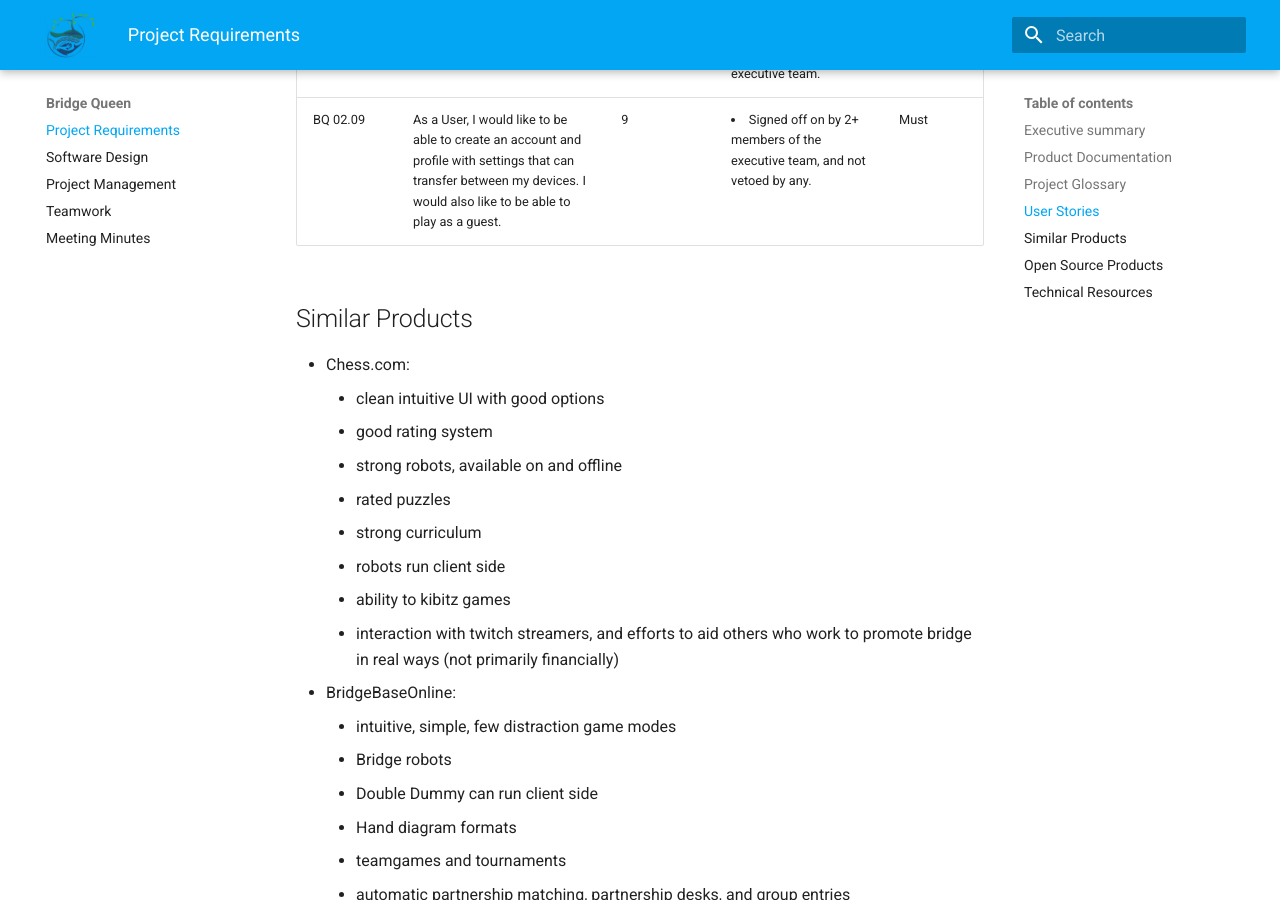
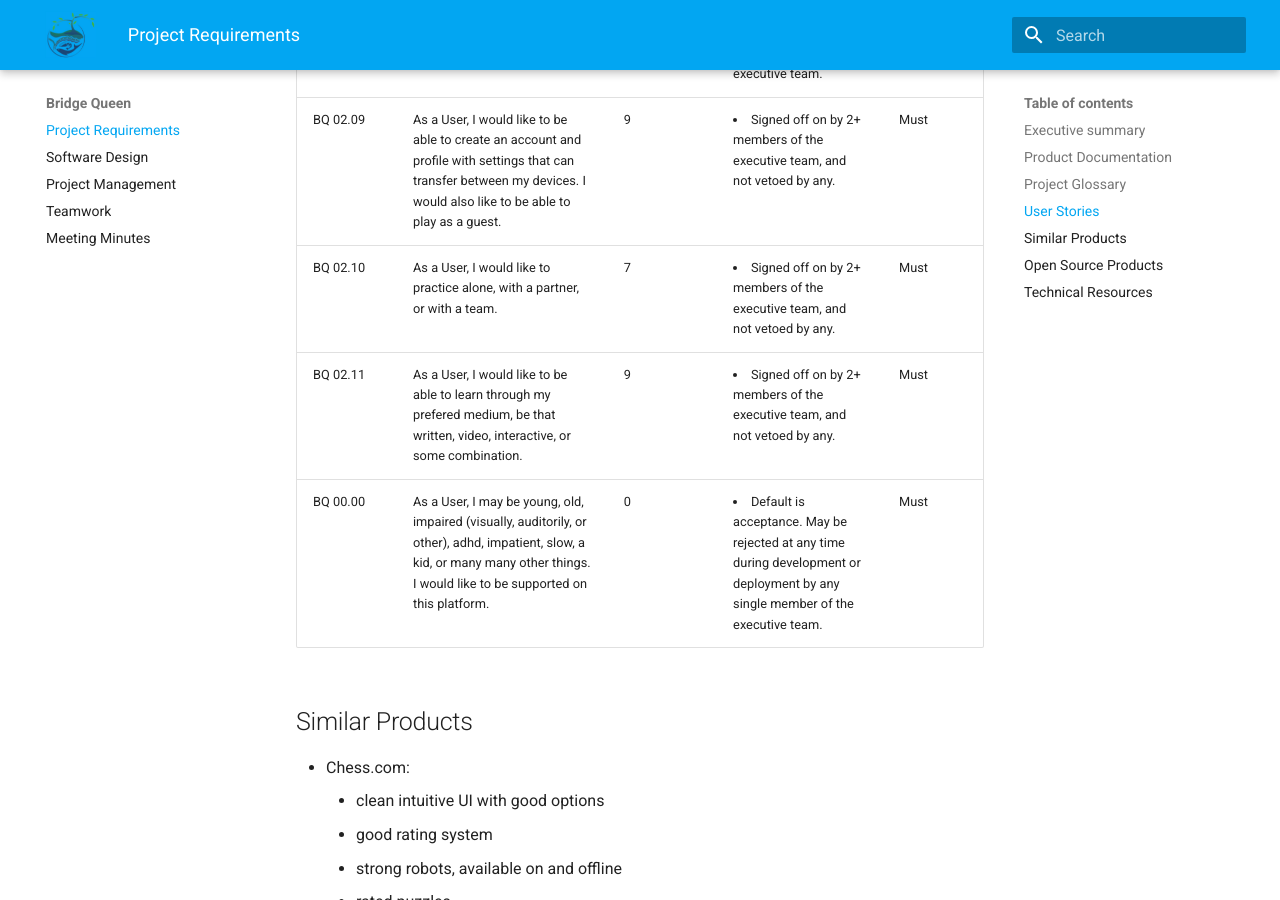
Before and after one commit to BridgeQueen/Bridge, an MkDocs documentation site: the page built from docs/index.md, in a window 1280 px wide and 900 px high, scrolled down 2289 px. Built offline with MkDocs 1.6.1 and Material for MkDocs 9.7.7, drawn with Linux system fonts in a browser that asks for light colours.

Commit message:
pushing 1-2 new user stories

```diff
--- a/docs/index.md
+++ b/docs/index.md
@@ -35,6 +35,9 @@ BridgeQueen will provide a platform for social and competitive bridge in all it'
 | BQ 02.07    | As a User, I want to be able to review my history, and learn from old games played both by myself and by others.  I also would like teaching tools to aid with mentorship | 5           | <li> Signed off on by 3+ members of the executive team, and not vetoed by any. </li>                                                                                                                               | Must                      |
 | BQ 02.08    | As a User, I must be able to open the website or app, and begin playing with no delays within seconds of opening the app.  If this is not possible, I may get distracted. | 5           | <li> Default is acceptance.  May be rejected at any time during development or deployment by any single member of the executive team. </li>                                                                                                                               | Must                      |
 | BQ 02.09    | As a User, I would like to be able to create an account and profile with settings that can transfer between my devices.  I would also like to be able to play as a guest. | 9           | <li> Signed off on by 2+ members of the executive team, and not vetoed by any. </li>                                                                                                                               | Must                      |
+| BQ 02.10    | As a User, I would like to practice alone, with a partner, or with a team. | 7           | <li> Signed off on by 2+ members of the executive team, and not vetoed by any. </li>                                                                                                                               | Must                      |
+| BQ 02.11    | As a User, I would like to be able to learn through my prefered medium, be that written, video, interactive, or some combination. | 9           | <li> Signed off on by 2+ members of the executive team, and not vetoed by any. </li>                                                                                                                               | Must                      |
+| BQ 00.00    | As a User, I may be young, old, impaired (visually, auditorily, or other), adhd, impatient, slow, a kid, or many many other things.  I would like to be supported on this platform. | 0           | <li> Default is acceptance.  May be rejected at any time during development or deployment by any single member of the executive team. </li>                                                                                                                               | Must                      |
 
 
 ## Similar Products
```
